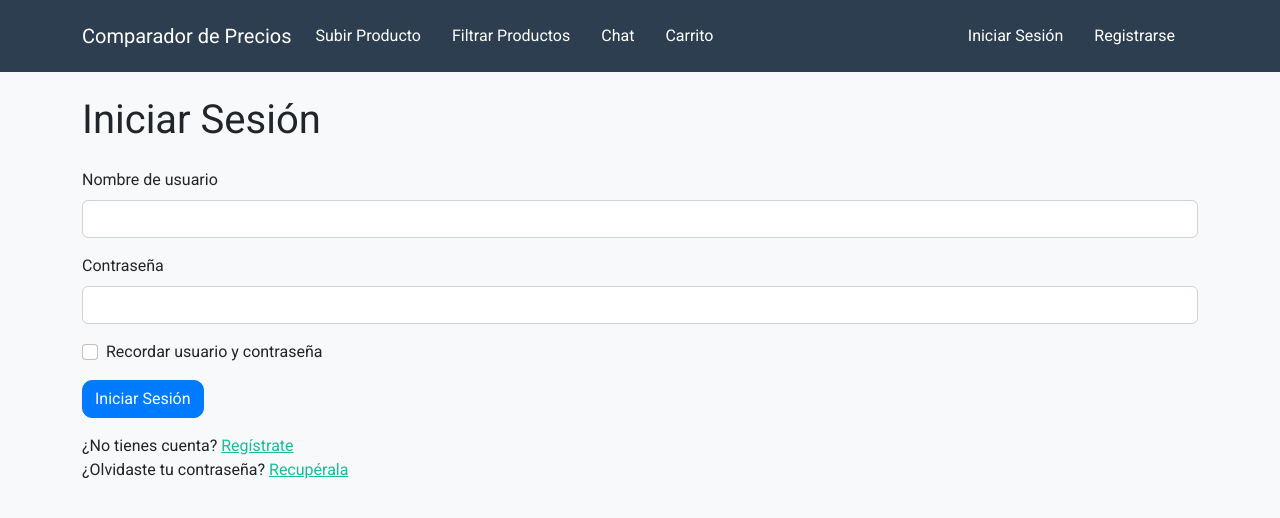
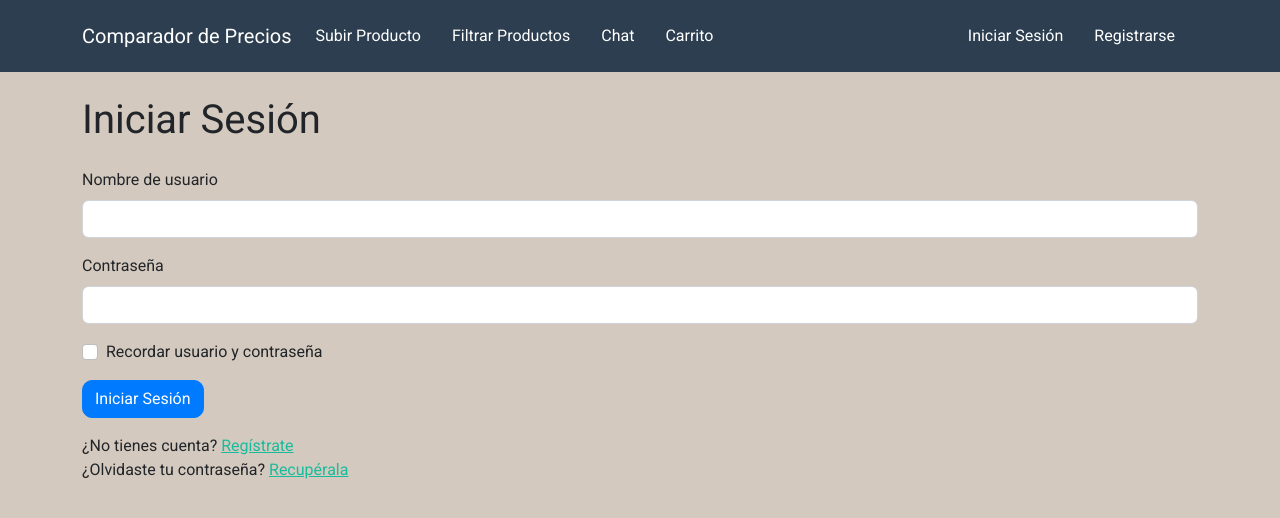
Before and after one commit to NicolasBlancoDEV/app-comparador-precio-nueva, a Flask app: a page that uses templates/base.html in a window 1280 px wide. Shown: the top 518 px of the page. Run offline with Flask 3, Linux system fonts and the light colour scheme; some libraries are stand-ins or nearby versions.

```diff
--- a/static/css/styles.css
+++ b/static/css/styles.css
@@ -1,7 +1,7 @@
 /* Estilos generales */
 body {
     font-family: 'Roboto', sans-serif;
-    background-color: #f8f9fa;
+    background-color: #D4C9BE;
     color: #212529;
 }
 
@@ -42,7 +42,7 @@ body {
 
 .card-text {
     font-size: 0.9rem;
-    color: #6c757d;
+    color: #123458;
 }
 
 .card-text strong {
```
